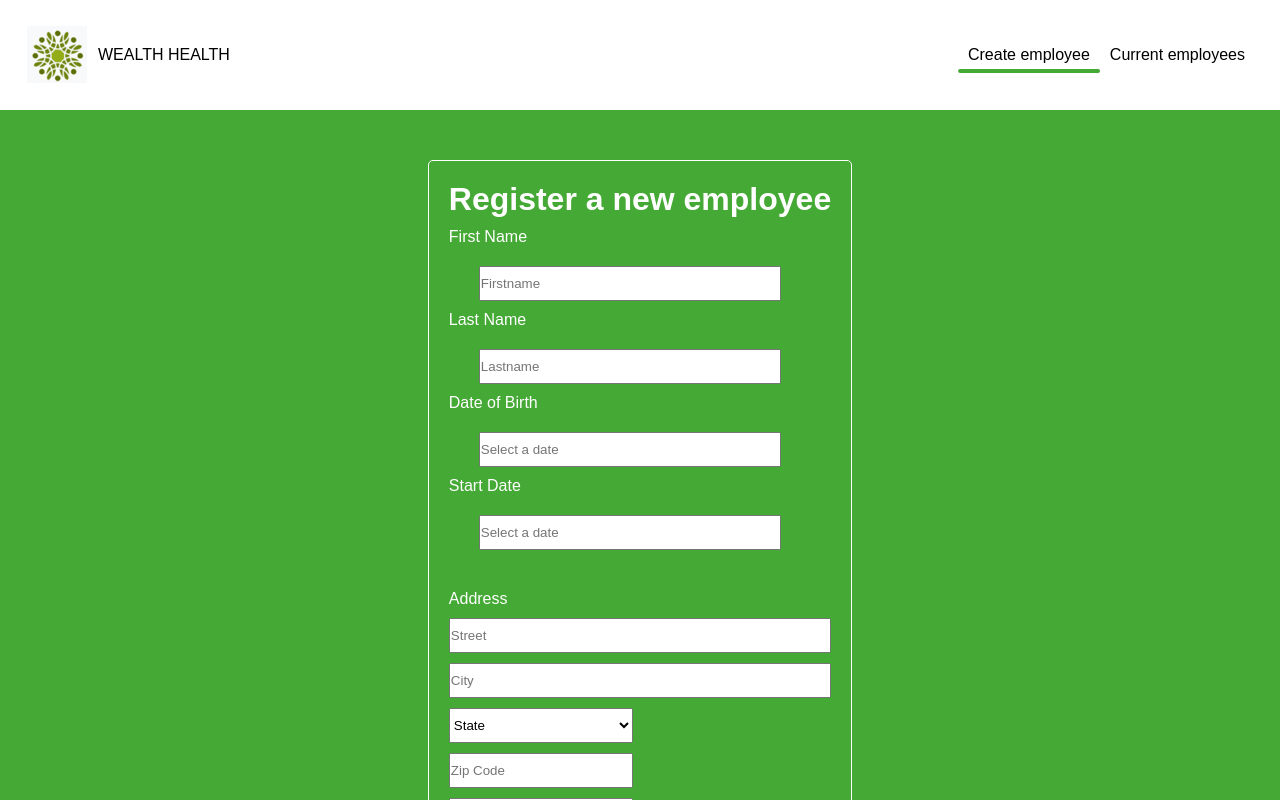
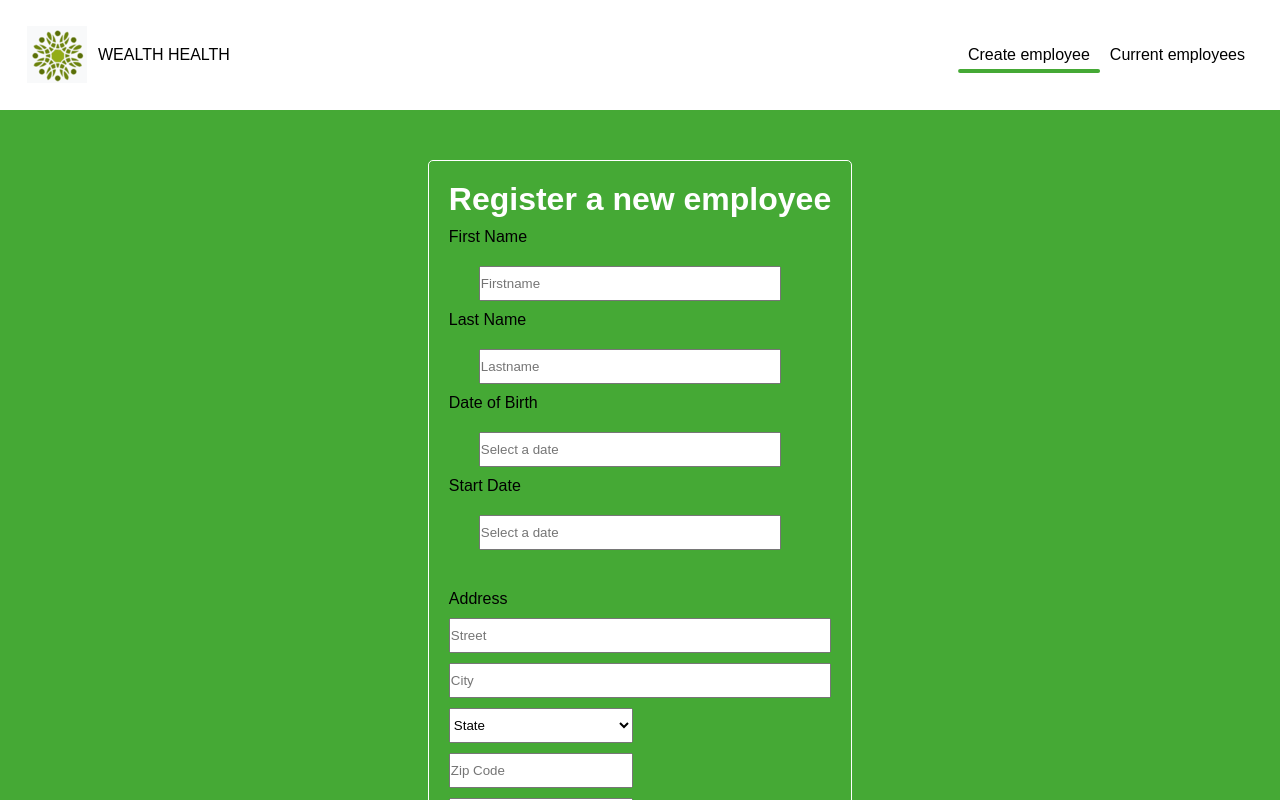
Before and after one commit to johary1/hrnet-app, a React (Vite) app: page /createemployee in a window 1280 px wide. Shown: the top 800 px of the page. Built offline with nearby package versions, Linux system fonts and the light colour scheme.

Commit message:
change label color

```diff
--- a/src/pages/style/CreateEmployee.css
+++ b/src/pages/style/CreateEmployee.css
@@ -19,7 +19,7 @@
 }
 
 .form-label {
-  color: var(--white);
+  color: black;
 }
 
 @media (min-width: 415px) {
```
Also changed, not shown: 1 other file (tests, documents, lock files or other folders).
